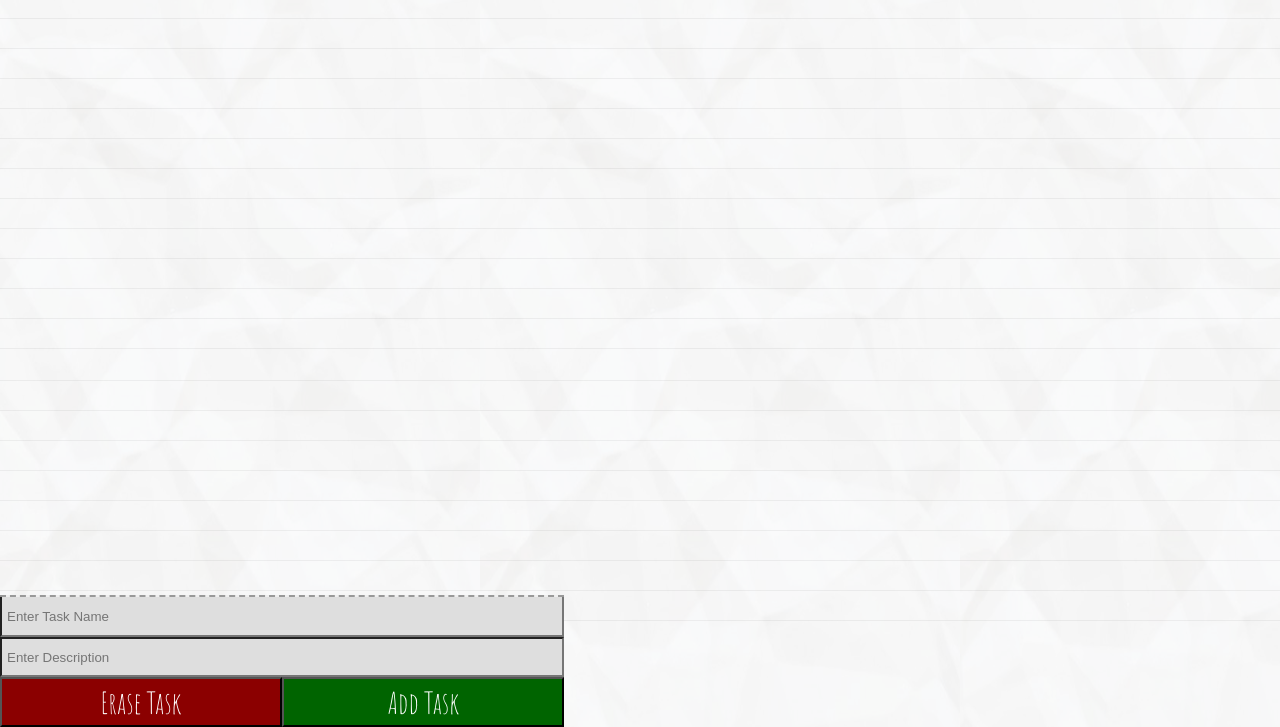
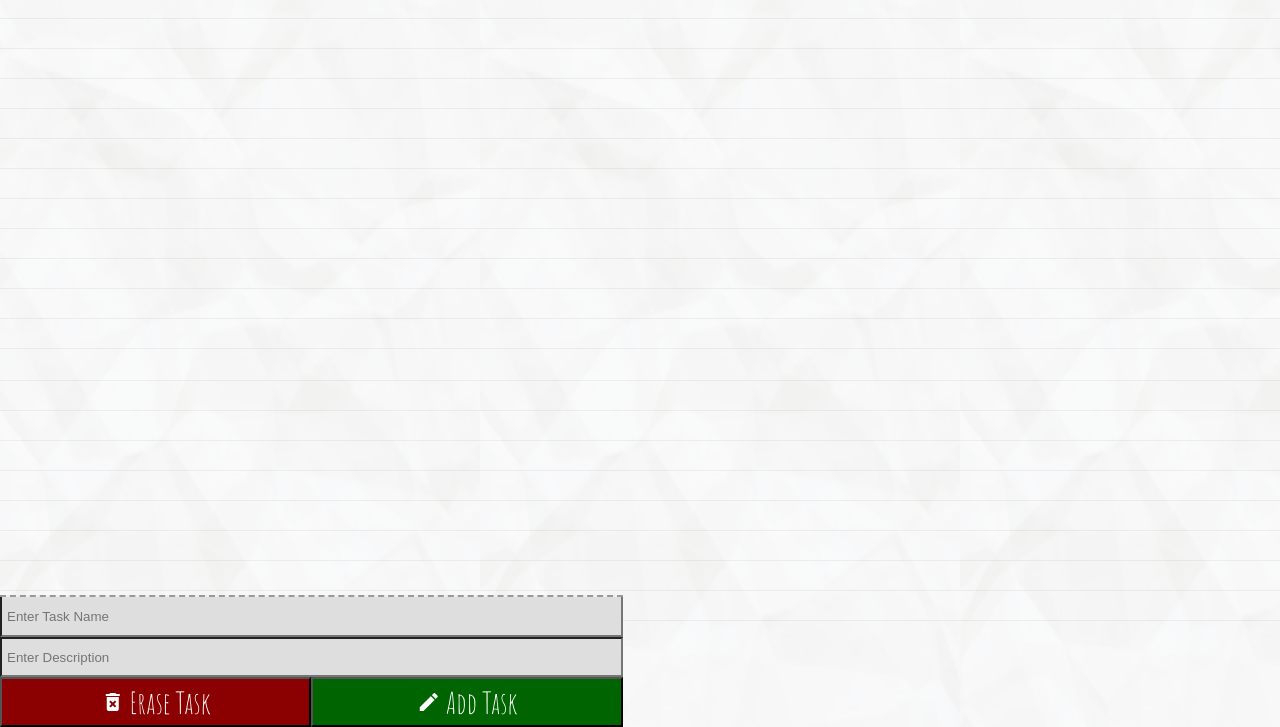
Before and after one commit to REWE50/test3, a plain HTML site: page index.html in a window 1280 px wide. Shown: the part 73-800 px from the top of the page. Drawn offline with nearby package versions, Linux system fonts and the light colour scheme.

Commit message:
Add files via upload

```diff
--- a/index.html
+++ b/index.html
@@ -6,6 +6,8 @@
 		<title>My To-Do List</title>
 		<link rel="stylesheet" href="css/myCSS.css">
 		<link href="https://fonts.googleapis.com/css?family=Amatic+SC" rel="stylesheet">
+		<link href="https://fonts.googleapis.com/icon?family=Material+Icons"
+      rel="stylesheet">
 
 		<!--
 			Ray Egan
@@ -34,10 +36,10 @@
 				<input type="text" data-ng-model="newTask.description" placeholder="Enter Description" />
 
 				<!-- delete button -->
-				<button data-ng-click="removeCompletedTasks($index)" class="red">Erase Task</button>
+				<button data-ng-click="removeCompletedTasks($index)" class="red"><i class="material-icons">delete_forever</i>&nbsp;Erase Task</button>
 
 				<!-- add button -->
-				<button data-ng-click="addNewTask()" class="green">Add Task</button>
+				<button data-ng-click="addNewTask()" class="green"><i class="material-icons">create</i>&nbsp;Add Task</button>
 			</div>
 
 		</div>
```
